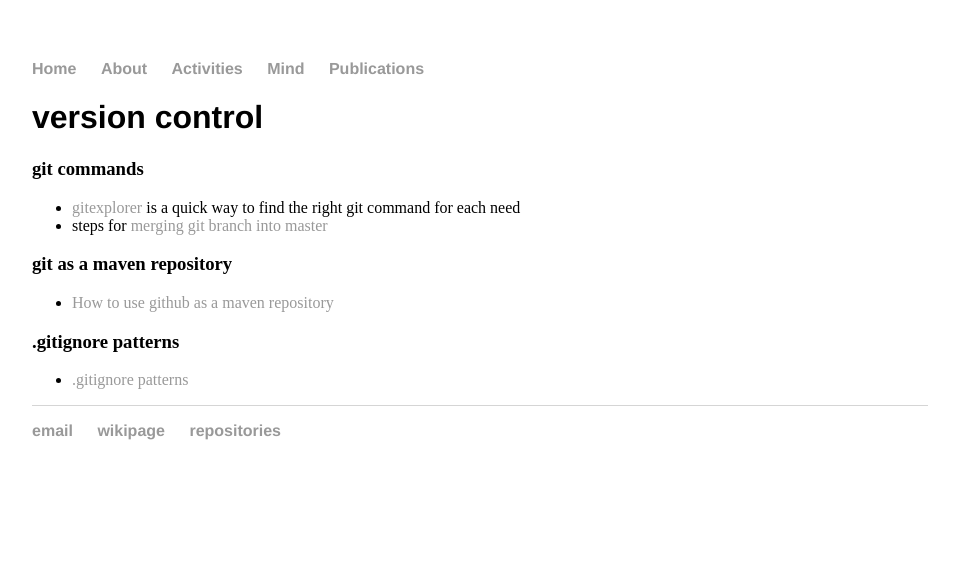
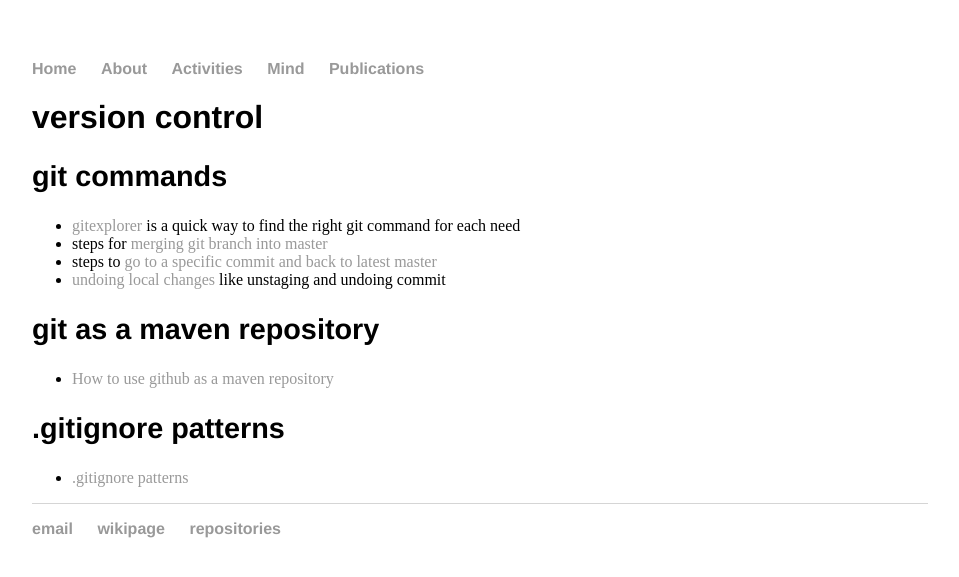
Before and after one commit to cleberjamaral/cleberjamaral.github.io, a Jekyll site: the page built from knowledge/programming/git.md, in a window 1280 px wide. Shown: the top 577 px of the page, without its empty margins (160-1119 px from the left). Built offline with Jekyll 4.4.1, drawn with Linux system fonts in a browser that asks for light colours; our own code applies the rules of GitHub Pages for plain Markdown files.

Commit message:
GitBook: [master] 2 pages modified

```diff
--- a/knowledge/programming/git.md
+++ b/knowledge/programming/git.md
@@ -4,15 +4,17 @@ description: 'git stuffs [draft article]'
 
 # version control
 
-### git commands
+## git commands
 
 * [gitexplorer](http://gitexplorer.com) is a quick way to find the right git command for each need
 * steps for [merging git branch into master](https://gist.github.com/cleberjamaral/94410e296e80aa66f0d38c88ca5234fe)
+* steps to [go to a specific commit and back to latest master](https://gist.github.com/cleberjamaral/59c7f5f9075d92f38bd59d6c51d36bd0)
+* [undoing local changes](https://gist.github.com/cleberjamaral/1548e52acb122a81874fec0f1dfafa36) like unstaging and undoing commit
 
-### git as a maven repository
+## git as a maven repository
 
 * [How to use github as a maven repository](https://gist.github.com/cleberjamaral/6c9b0a615e51e26c94ffe407a641f531)
 
-### .gitignore patterns
+## .gitignore patterns
 
 * [.gitignore patterns](https://gist.github.com/cleberjamaral/5357d6ee349d1fe1d20aea1d79481fe2)
```
Also changed, not shown: knowledge/programming/README.md (+0 -6 lines).
